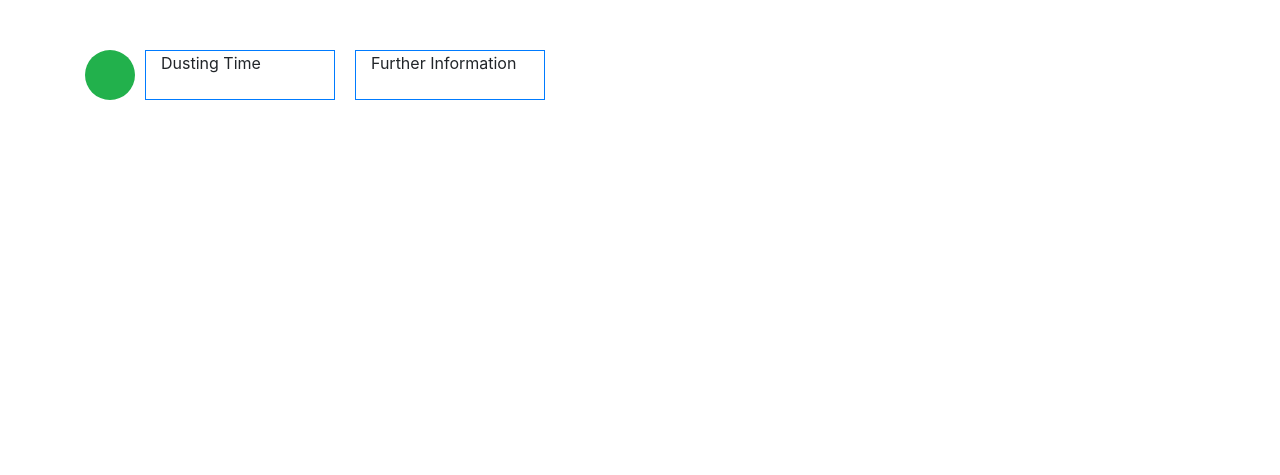
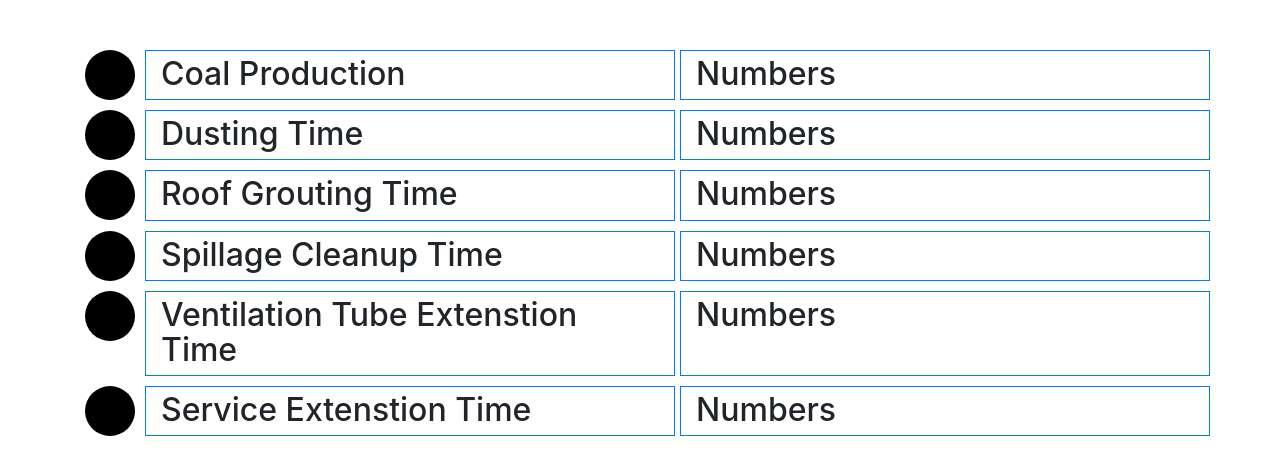
Before and after one commit to BrainIs404/unearthed-bris-2018, a CodeIgniter app: page /KanbanCanDo/ in a window 1280 px wide. Shown: the top 475 px of the page. Run offline with CodeIgniter, Linux system fonts and the light colour scheme.

Commit message:
Modify style.css and main.php

```diff
--- a/application/views/main.php
+++ b/application/views/main.php
@@ -3,13 +3,83 @@
 	<div class="row">
 
 		<div class="col col-lg-1 no-gutter status">
-			<img src="assets/img/Status_green.png" class="status-light rounded-circle">
+			<img src="assets/img/Status_black.png" class="status-light rounded-circle">
 		</div>
-		<div class="col col-lg-2 border border-primary task-label">
-			<p>Dusting Time</p>
+		<div class="col border border-primary task-label">
+			<h2>Coal Production</h2>
 		</div>
-		<div class="col col-lg-2 border border-primary">
-			<p>Further Information</p>
+		<div class="col border border-primary">
+			<h2>Numbers</h2>
+		</div>
+
+	</div>
+
+	<div class="row">
+
+		<div class="col col-lg-1 no-gutter status">
+			<img src="assets/img/Status_black.png" class="status-light rounded-circle">
+		</div>
+		<div class="col border border-primary task-label">
+			<h2>Dusting Time</h2>
+		</div>
+		<div class="col border border-primary">
+			<h2>Numbers</h2>
+		</div>
+
+	</div>
+
+	<div class="row">
+
+		<div class="col col-lg-1 no-gutter status">
+			<img src="assets/img/Status_black.png" class="status-light rounded-circle">
+		</div>
+		<div class="col border border-primary task-label">
+			<h2>Roof Grouting Time</h2>
+		</div>
+		<div class="col border border-primary">
+			<h2>Numbers</h2>
+		</div>
+
+	</div>
+
+	<div class="row">
+
+		<div class="col col-lg-1 no-gutter status">
+			<img src="assets/img/Status_black.png" class="status-light rounded-circle">
+		</div>
+		<div class="col border border-primary task-label">
+			<h2>Spillage Cleanup Time</h2>
+		</div>
+		<div class="col border border-primary">
+			<h2>Numbers</h2>
+		</div>
+
+	</div>
+
+	<div class="row">
+
+		<div class="col col-lg-1 no-gutter status">
+			<img src="assets/img/Status_black.png" class="status-light rounded-circle">
+		</div>
+		<div class="col border border-primary task-label">
+			<h2>Ventilation Tube Extenstion Time</h2>
+		</div>
+		<div class="col border border-primary">
+			<h2>Numbers</h2>
+		</div>
+
+	</div>
+
+	<div class="row">
+
+		<div class="col col-lg-1 no-gutter status">
+			<img src="assets/img/Status_black.png" class="status-light rounded-circle">
+		</div>
+		<div class="col border border-primary task-label">
+			<h2>Service Extenstion Time</h2>
+		</div>
+		<div class="col border border-primary">
+			<h2>Numbers</h2>
 		</div>
 
 	</div>
--- a/assets/css/style.css
+++ b/assets/css/style.css
@@ -1,3 +1,12 @@
+h2 {
+  margin-top: 5px;
+}
+
+.row {
+  margin-top: 10px;
+  margin-bottom: 10px;
+}
+
 .container {
   margin-top: 50px;
 }
@@ -10,7 +19,7 @@
 
 .task-label {
   margin-left: -20px;
-  margin-right: 20px;
+  margin-right: 5px;
 }
 
 .hidden {
```
Also changed, not shown: assets/img/Status_black.png (added), assets/img/Status_red.png (added), assets/img/Status_yellow.png (added).
